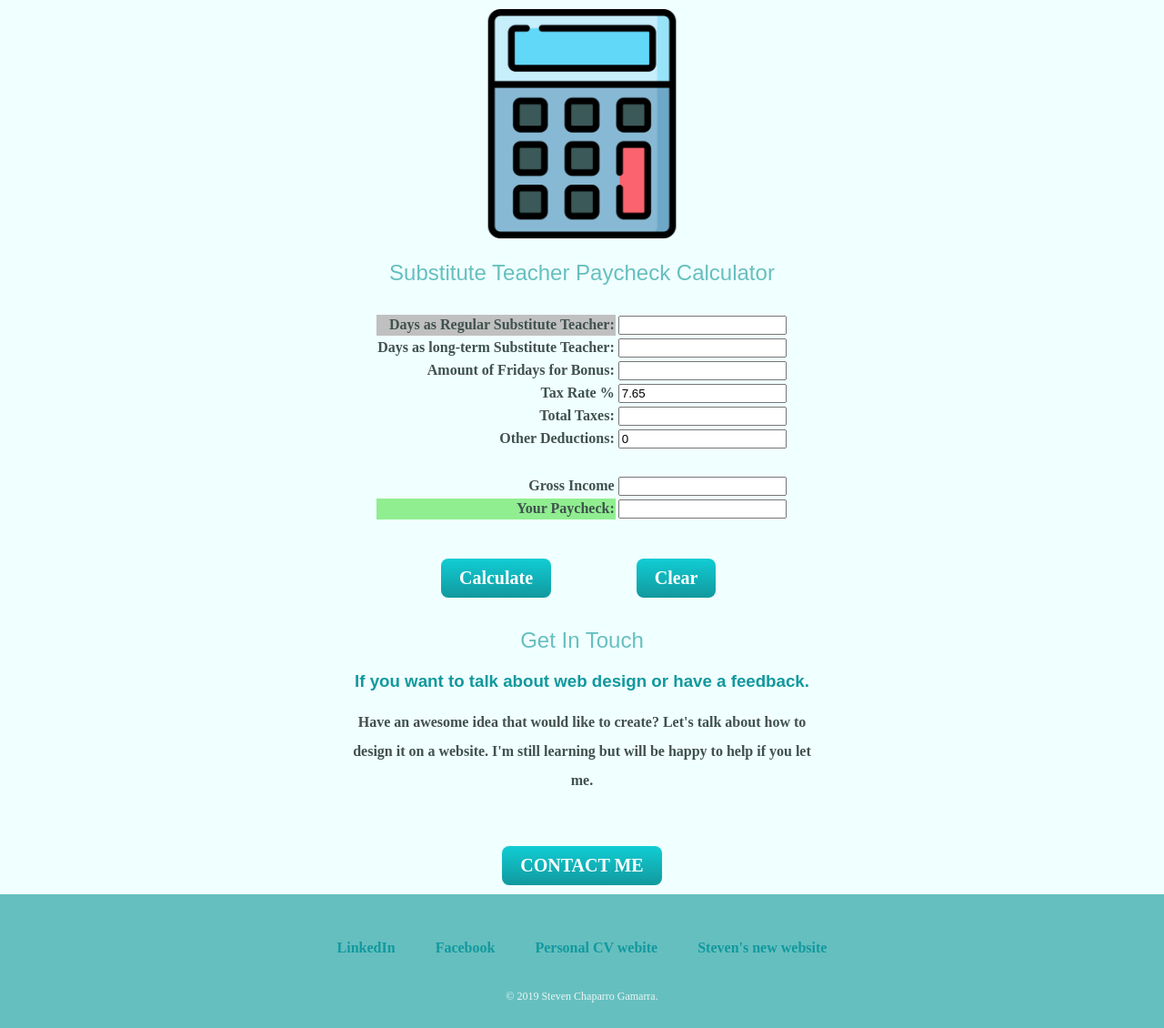
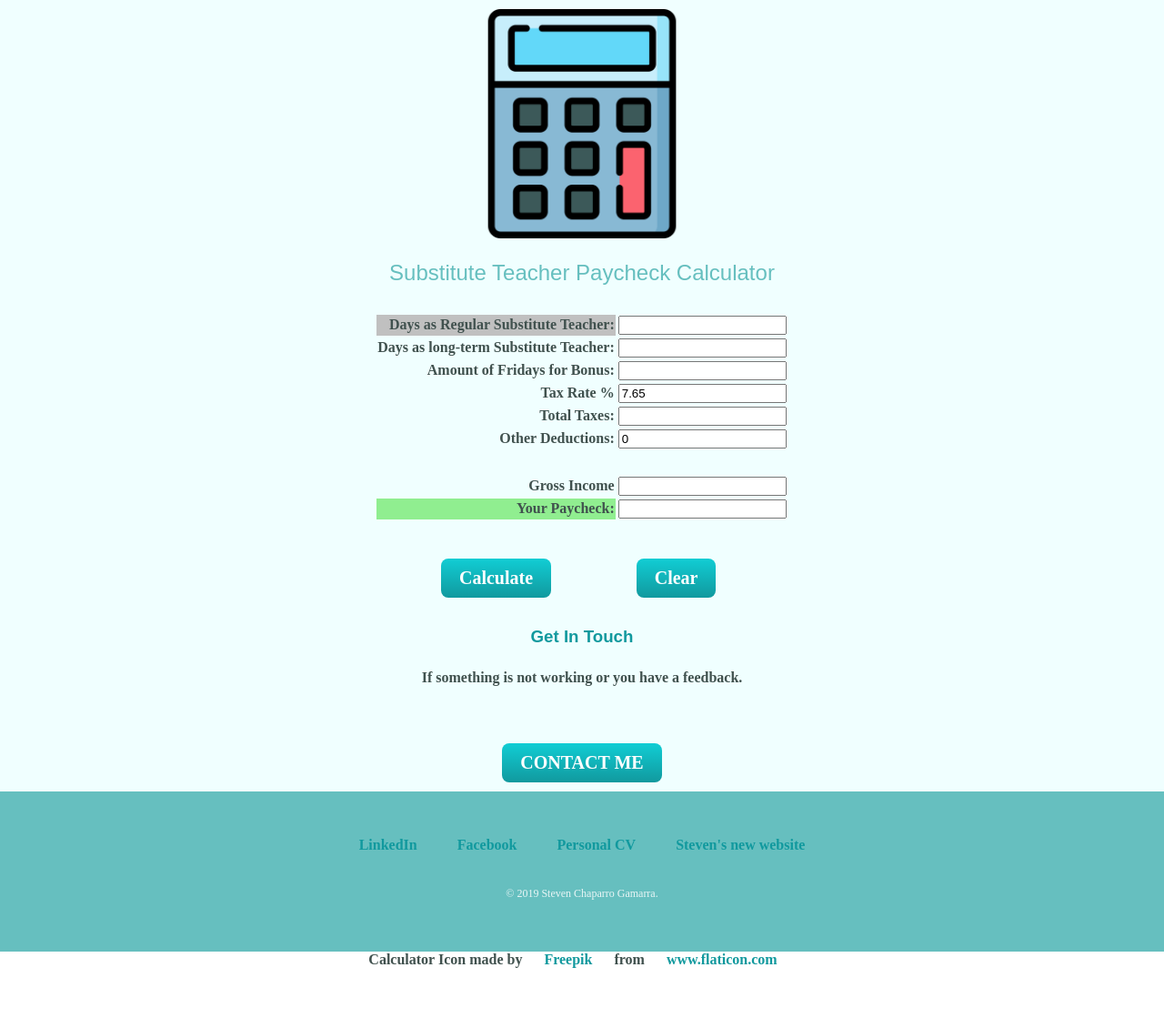
Before and after one commit to mirikitomo/paycheck_calculator, a plain HTML site: page index.html in a window 1280 px wide. Shown: the top 1130 px of the page at 91% size. After the commit the page ends 1072 px from the top, so only its background shows below. Drawn offline with Linux system fonts and the light colour scheme; a web font is replaced by a local one.

Commit message:
Minor changes to the index file
Removing some information from the Contact me section
Renaming the personal cv link

```diff
--- a/index.html
+++ b/index.html
@@ -91,9 +91,8 @@
     </center>
 
     <div class="contact-me">
-      <h2>Get In Touch</h2>
-      <h3>If you want to talk about web design or have a feedback.</h3>
-      <p>Have an awesome idea that would like to create? Let's talk about how to design it on a website. I'm still learning but will be happy to help if you let me.</p>
+      <h3>Get In Touch</h3>
+      <p>If something is not working or you have a feedback.</p>
       <a class="btn" href="mailto:steven.chaparro@icloud.com">CONTACT ME</a>
     </div>
   </div>
@@ -101,7 +100,7 @@
   <div class="bottom-container">
     <a class="footer-link" href="https://www.linkedin.com/in/stevenchaparro" target=_blank>LinkedIn</a>
     <a class="footer-link" href="https://www.facebook.com/Schaparro" target=_blank>Facebook</a>
-    <a class="footer-link" href="https://mirikitomo.github.io/cv/" target=_blank>Personal CV webite</a>
+    <a class="footer-link" href="https://mirikitomo.github.io/cv/" target=_blank>Personal CV</a>
     <a class="footer-link" href="https://mirikitomo.github.io/steven-new-website/" target=_blank>Steven's new website</a>
     <p class="author">© 2019 Steven Chaparro Gamarra.</p>
   </div>
```
